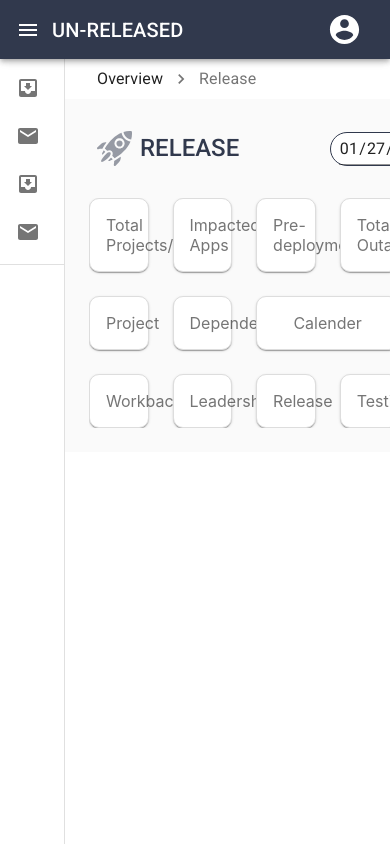
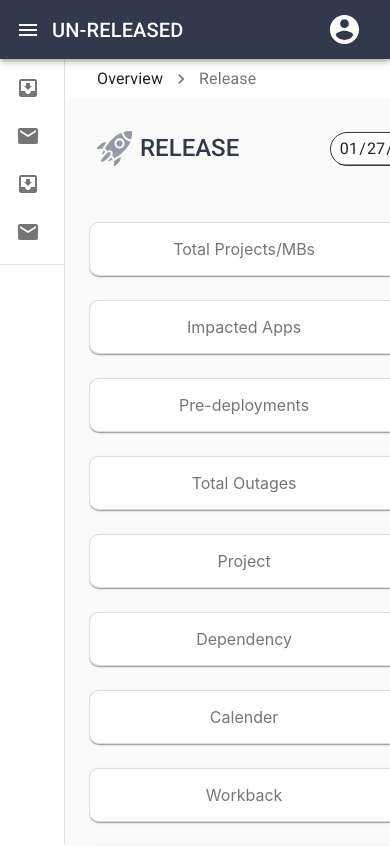
Before and after one commit to amitfbg/canvas-demo, a React (Create React App) app: page / in a window 390 px wide. Shown: the top 846 px of the page. Built offline with nearby package versions, Linux system fonts and the light colour scheme.

Commit message:
grid Container Responsive

```diff
--- a/src/components/maincontainer/components/MainContainer.js
+++ b/src/components/maincontainer/components/MainContainer.js
@@ -12,6 +12,7 @@ const useStyles = makeStyles((theme) => ({
     flexGrow: 1,
     marginLeft: theme.spacing(3),
     marginBottom: theme.spacing(3),
+    marginTop: theme.spacing(3),
   },
   paper: {
     // flexGrow: 1,
@@ -31,41 +32,41 @@ export default function MainContainer() {
     <div className={classes.root}>
       <Grid container spacing={3}>
         <Grid container item spacing={3}>
-          <Grid item xs={3}>
+          <Grid item xs={12} sm={6} lg={3}>
             <Paper className={classes.paper}>Total Projects/MBs</Paper>
           </Grid>
-          <Grid item xs={3}>
+          <Grid item xs={12} sm={6} lg={3}>
             <Paper className={classes.paper}>Impacted Apps</Paper>
           </Grid>
-          <Grid item xs={3}>
+          <Grid item xs={12} sm={6} lg={3}>
             <Paper className={classes.paper}>Pre-deployments</Paper>
           </Grid>
-          <Grid item xs={3}>
+          <Grid item xs={12} sm={6} lg={3}>
             <Paper className={classes.paper}>Total Outages</Paper>
           </Grid>
         </Grid>
         <Grid container item spacing={3}>
-          <Grid item xs={3}>
+          <Grid item xs={12} sm={6} lg={3}>
             <Paper className={classes.paper}>Project</Paper>
           </Grid>
-          <Grid item xs={3}>
+          <Grid item xs={12} sm={6} lg={3}>
             <Paper className={classes.paper}>Dependency</Paper>
           </Grid>
-          <Grid item xs={6}>
+          <Grid item xs={12} sm={12} lg={6}>
             <Paper className={classes.paper}>Calender</Paper>
           </Grid>
         </Grid>
         <Grid container item spacing={3}>
-          <Grid item xs={3}>
+          <Grid item xs={12} sm={6} lg={3}>
             <Paper className={classes.paper}>Workback</Paper>
           </Grid>
-          <Grid item xs={3}>
+          <Grid item xs={12} sm={6} lg={3}>
             <Paper className={classes.paper}>Leadership</Paper>
           </Grid>
-          <Grid item xs={3}>
+          <Grid item xs={12} sm={6} lg={3}>
             <Paper className={classes.paper}>Release</Paper>
           </Grid>
-          <Grid item xs={3}>
+          <Grid item xs={12} sm={6} lg={3}>
             <Paper className={classes.paper}>Testing</Paper>
           </Grid>
         </Grid>
```
